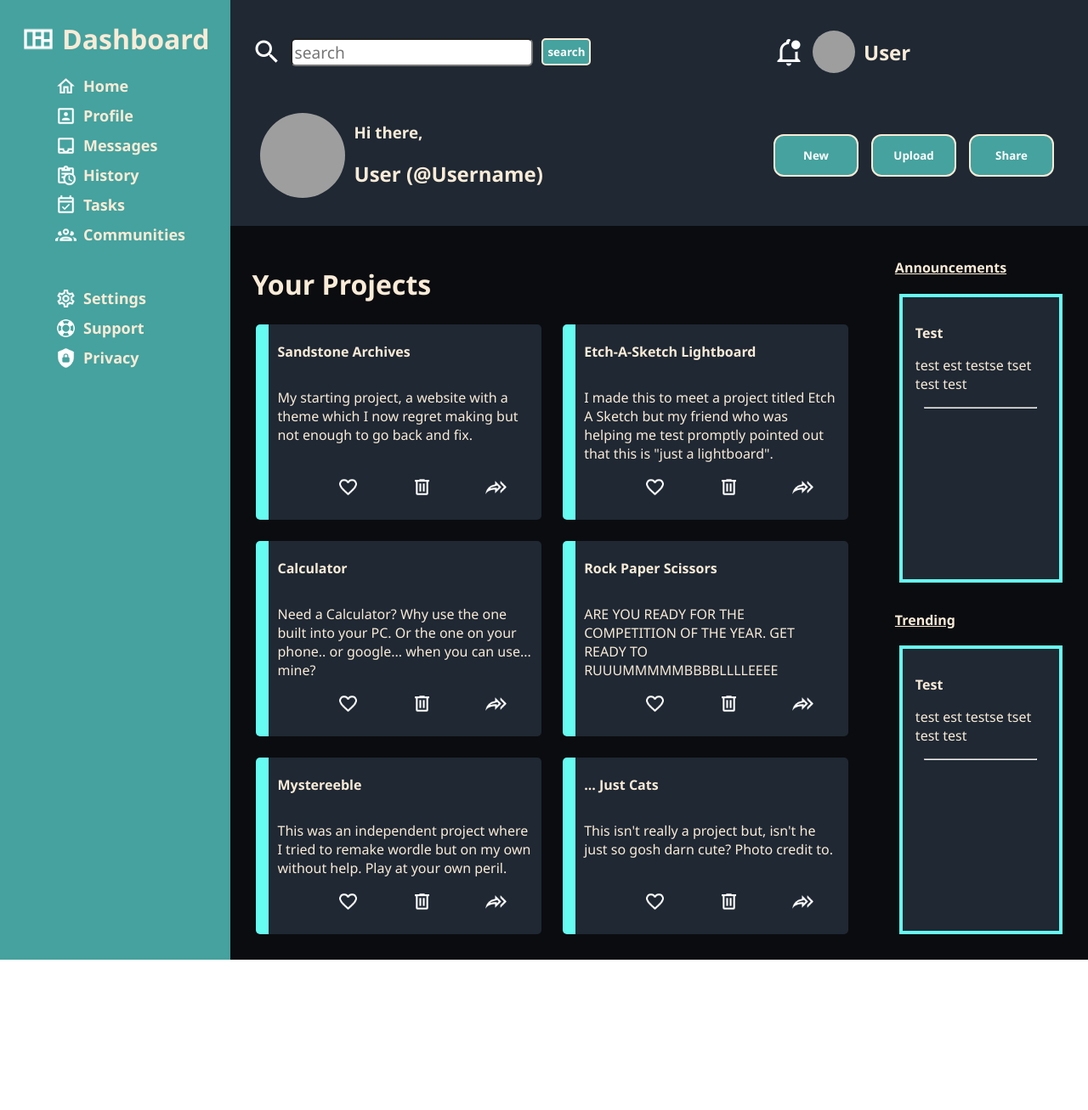
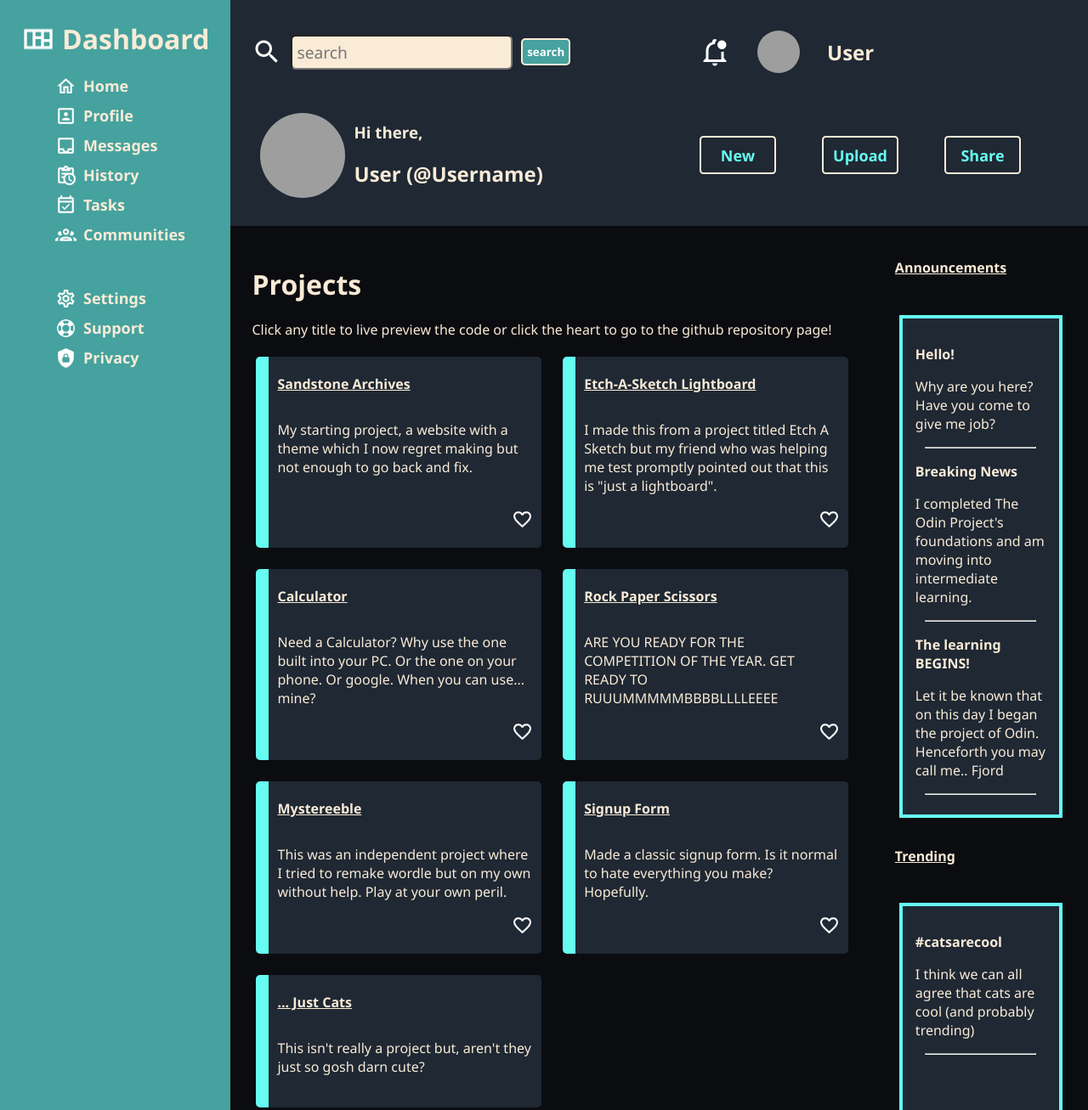
Before and after one commit to SSandstone/top-dashboard, a plain HTML site: page index.html in a window 1280 px wide. Shown: the part 22-1329 px from the top of the page at 85% size. Before the commit the page ends 1152 px from the top, so only its background shows below. Drawn offline with Linux system fonts and the light colour scheme; grey boxes are pictures that could not be loaded.

Commit message:
Add hover effects and new colors

```diff
--- a/index.html
+++ b/index.html
@@ -52,60 +52,55 @@
     </div>
 
     <div class="content">
-         <h1>Your Projects</h1>
+         <h1>Projects</h1>
+         <p>Click any title to live preview the code or click the heart to go to the github repository page!</p>
          <div class='projects'>
                 <div class="card">
-                    <h3 class="card-title">Sandstone Archives</h3>
+                    <h3 class="card-title"><a href="https://ssandstone.github.io/Sandstone-Archives/" target="_blank" rel="noopener noreferrer">Sandstone Archives</a> </h3>
                     <p class="card-text">My starting project, a website with a theme which I now regret making but not enough to go back and fix.</p>
                     <ul class="card-links">
-                        <li><img src="./imgs/icons/heart-outline.png" alt="favorite project"></li>
-                        <li><img src="./imgs/icons/trash-can-outline.png" alt="delete project"></li>
-                        <li><img src="./imgs/icons/share-all-outline.png" alt="share project"></li>
+                        <li><a href="https://github.com/SSandstone/Sandstone-Archives" target="_blank" rel="noopener noreferrer"><img src="./imgs/icons/heart-outline.png" alt="favorite project"></a></li>
                     </ul>
                 </div>
                 <div class="card">
-                    <h3 class="card-title">Etch-A-Sketch Lightboard</h3>
-                    <p class="card-text">I made this to meet a project titled Etch A Sketch but my friend who was helping me test promptly pointed out that this is "just a lightboard".</p>
+                    <h3 class="card-title"><a href="https://ssandstone.github.io/Mystereeble/" target="_blank" rel="noopener noreferrer">Etch-A-Sketch Lightboard</a> </h3>
+                    <p class="card-text">I made this from a project titled Etch A Sketch but my friend who was helping me test promptly pointed out that this is "just a lightboard".</p>
                     <ul class="card-links">
-                        <li><img src="./imgs/icons/heart-outline.png" alt="favorite project"></li>
-                        <li><img src="./imgs/icons/trash-can-outline.png" alt="delete project"></li>
-                        <li><img src="./imgs/icons/share-all-outline.png" alt="share project"></li>
+                        <li><a href="https://github.com/SSandstone/etch-a-sketch" target="_blank" rel="noopener noreferrer"><img src="./imgs/icons/heart-outline.png" alt="favorite project"></a></li>
                     </ul>
                 </div>
                 <div class="card">
-                    <h3 class="card-title">Calculator</h3>
-                    <p class="card-text">Need a Calculator? Why use the one built into your PC. Or the one on  your phone.. or google... when you can use... mine?</p>
+                    <h3 class="card-title"><a href="https://ssandstone.github.io/calculator/" target="_blank" rel="noopener noreferrer">Calculator</a> </h3>
+                    <p class="card-text">Need a Calculator? Why use the one built into your PC. Or the one on  your phone. Or google. When you can use... mine?</p>
                     <ul class="card-links">
-                        <li><img src="./imgs/icons/heart-outline.png" alt="favorite project"></li>
-                        <li><img src="./imgs/icons/trash-can-outline.png" alt="delete project"></li>
-                        <li><img src="./imgs/icons/share-all-outline.png" alt="share project"></li>
+                        <li><a href="https://github.com/SSandstone/calculator" target="_blank" rel="noopener noreferrer"><img src="./imgs/icons/heart-outline.png" alt="favorite project"></a></li>
                     </ul>
                 </div>
                 <div class="card">
-                    <h3 class="card-title">Rock Paper Scissors</h3>
+                    <h3 class="card-title"><a href="https://ssandstone.github.io/RockPaperScissors/" target="_blank" rel="noopener noreferrer">Rock Paper Scissors</a> </h3>
                     <p class="card-text">ARE YOU READY FOR THE COMPETITION OF THE YEAR. GET READY TO RUUUMMMMMBBBBLLLLEEEE</p>
                     <ul class="card-links">
-                        <li><img src="./imgs/icons/heart-outline.png" alt="favorite project"></li>
-                        <li><img src="./imgs/icons/trash-can-outline.png" alt="delete project"></li>
-                        <li><img src="./imgs/icons/share-all-outline.png" alt="share project"></li>
+                        <li><a href="https://github.com/SSandstone/RockPaperScissors" target="_blank" rel="noopener noreferrer"><img src="./imgs/icons/heart-outline.png" alt="favorite project"></a></li>
                     </ul>
                 </div>
                 <div class="card">
-                    <h3 class="card-title">Mystereeble</h3>
+                    <h3 class="card-title"><a href="https://ssandstone.github.io/Mystereeble/" target="_blank" rel="noopener noreferrer">Mystereeble</a> </h3>
                     <p class="card-text">This was an independent project where I tried to remake wordle but on my own without help. Play at your own peril.</p>
                     <ul class="card-links">
-                        <li><img src="./imgs/icons/heart-outline.png" alt="favorite project"></li>
-                        <li><img src="./imgs/icons/trash-can-outline.png" alt="delete project"></li>
-                        <li><img src="./imgs/icons/share-all-outline.png" alt="share project"></li>
+                        <li><a href="https://github.com/SSandstone/Mystereeble" target="_blank" rel="noopener noreferrer"><img src="./imgs/icons/heart-outline.png" alt="favorite project"></a></li>
                     </ul>
                 </div>
                 <div class="card">
-                    <h3 class="card-title">... Just Cats</h3>
-                    <p class="card-text">This isn't really a project but, isn't he just so gosh darn cute? Photo credit to.</p>
+                    <h3 class="card-title"><a href="https://ssandstone.github.io/signup-form/" target="_blank" rel="noopener noreferrer">Signup Form</a> </h3>
+                    <p class="card-text">Made a classic signup form. Is it normal to hate everything you make? Hopefully.</p>
                     <ul class="card-links">
-                        <li><img src="./imgs/icons/heart-outline.png" alt="favorite project"></li>
-                        <li><img src="./imgs/icons/trash-can-outline.png" alt="delete project"></li>
-                        <li><img src="./imgs/icons/share-all-outline.png" alt="share project"></li>
+                        <li><a href="https://github.com/SSandstone/signup-form" target="_blank" rel="noopener noreferrer"><img src="./imgs/icons/heart-outline.png" alt="favorite project"></a></li>
+                    </ul>
+                </div>
+                <div class="card">
+                    <h3 class="card-title"><a href="https://www.google.com/search?q=cute+cats" target="_blank" rel="noopener noreferrer">... Just Cats</a> </h3>
+                    <p class="card-text">This isn't really a project but, aren't they just so gosh darn cute?</p>
+                    <ul class="card-links">
                     </ul>
                 </div>
             </div>
@@ -115,19 +110,30 @@
         <h2>Announcements</h2>
         <div class="announcements">
             <div class="sidebar-card">
-                <h3>Test</h3>
-                <p>test est testse tset test test</p>
+                <h3>Hello!</h3>
+                <p>Why are you here? Have you come to give me job?</p>
+                <hr>
+            </div>
+            <div class="sidebar-card">
+                <h3>Breaking News</h3>
+                <p>I completed The Odin Project's foundations and am moving into intermediate learning.</p>
+                <hr>
+            </div>
+            <div class="sidebar-card">
+                <h3>The learning BEGINS!</h3>
+                <p>Let it be known that on this day I began the project of Odin. Henceforth you may call me.. Fjord</p>
                 <hr>
             </div>
         </div>
         <h2>Trending</h2>
         <div class="trending">
             <div class="sidebar-card">
-                <h3>Test</h3>
-                <p>test est testse tset test test</p>
+                <h3>#catsarecool</h3>
+                <p>I think we can all agree that cats are cool (and probably trending)</p>
                 <hr>
             </div>
         </div>
     </div>
 </body>
+
 </html>
--- a/style.css
+++ b/style.css
@@ -1,6 +1,7 @@
 *{
     font-family:'Segoe UI', Tahoma, Geneva, Verdana, sans-serif;
     color: antiquewhite;
+    box-sizing: border-box;
 }
 
 body {
@@ -8,6 +9,8 @@ body {
     width: 100%;
     height: 100vh;
     margin: 0;
+    padding:0;
+    background-color: #0b0c10;
     grid-template-columns: 1fr 3fr 1fr;
     grid-template-rows: 1fr 5fr;
     grid-template-areas:
@@ -51,30 +54,33 @@ body {
 }
 
 .search input{
+    background-color: antiquewhite;
+    width:50%;
     font-size: larger;
     border-radius: 6px;
     margin: 0 10px;
     color:#1f2833;
+    padding:5px;
 }
 
 .profile{
 grid-area: profile;
-
 }
 
 .profile-pic{
     border-radius: 100%;
-    margin: 0 10px;
 }
 
 #sm-profile{
     width:50px;
     height: 50px;
+    margin:0 2em;
 }
 
 #lg-profile{
     width:100px;
     height: 100px;
+    margin: 0 10px;
 }
 
 .greeting{
@@ -86,16 +92,66 @@ grid-area: buttons;
 }
 
 .header-btns button{
-    width:100px;
-    height: 50px;
-    margin-right:15px;
-    padding: 10px;
-    background-color:#45a29e;
-    border:2px solid antiquewhite;
-    color: white;
+    width:5em;
+    height: 2.5em;
+    margin-right:3em;
+    padding: .2em;
     font-weight: 700;
-    border-radius: 12px;
+    font-size: large;
+
+    background-color: transparent;
+    color:#66fcf1;
+
+    border-radius: .25em;
+    border:.125em solid antiquewhite;
+
+    /* more neon code. Maybe one day
+     text-shadow: 0 0 .5em #66fcf1;
+     position:relative;
+     box-shadow: inset 0 0 .5em white,0 0 .5em white;
+    */
 }
+
+.header-btns button:hover{
+    cursor: pointer;
+    background:#45a29e;
+    color: antiquewhite;
+}
+
+/* I didn't like the neon so I'm removing it but here is the code
+
+.header-btns button::before{
+    pointer-events: none;
+    content:"";
+    position: absolute;
+    background: #66fcf1;
+    top: 110%;
+    left: 0;
+    width: 100%;
+    height: 100%;
+    transform:perspective(3em) rotateX(40deg) scale(1,0.35);
+    filter:blur(1em);
+}
+
+.header-btns button:after{
+    content:'';
+    position: absolute;
+    box-shadow: 0 0 2em .5em #66fcf1;
+    opacity: 0;
+    transition: opacity 100ms linear;
+}
+
+.header-btns button:hover, .header-btns button:focus{
+    background: #66fcf1;
+    color: #45a29e;
+    text-shadow: none;
+}
+
+.header-btns button:hover::after{
+    opacity: 1;
+}
+
+*/
 
 .menu{
     grid-area: menu;
@@ -119,6 +175,11 @@ grid-area: buttons;
     font-size: large;
     display:flex;
     align-items: center;
+}
+
+.menu li:hover{
+    text-decoration: underline;
+    cursor: pointer;
 }
 
 .menu img{
@@ -151,6 +212,22 @@ grid-area: buttons;
     border-radius: 5px;
     margin:5px;
     padding:5px 10px;
+    transition: .3s;
+}
+
+/* goal here is to make pop up appear over card content with a link/preview
+to see the project web page */
+.card:hover{
+    border-left:18px solid #66fcf1;
+    border-color: rgb(255, 177, 190);
+}
+
+.card::before{
+    content: '';
+}
+
+.card:hover::before{
+    content: '';
 }
 
 .card-title, .sidebar>h2,.sidebar h3{
@@ -162,9 +239,6 @@ grid-area: buttons;
 }
 
 .card-links{
-    display: flex;
-    justify-content: space-around;
-    align-items: center;
     margin-top: auto;
     list-style-type:none;
 }
@@ -172,7 +246,15 @@ grid-area: buttons;
 .card-links img{
     width:25px;
     height:25px;
+    float: right;
 }
+
+.card-links img:hover{
+    cursor: pointer;
+    transform: scale(1.6,1.6);
+    filter:sepia();
+}
+
 
 .sidebar{
     grid-area: sidebar;
@@ -188,6 +270,7 @@ grid-area: buttons;
     border: 4px solid #66fcf1;
     padding: 15px;
     margin: 5px;
+    overflow-y: scroll;
 }
 
 hr{
```
